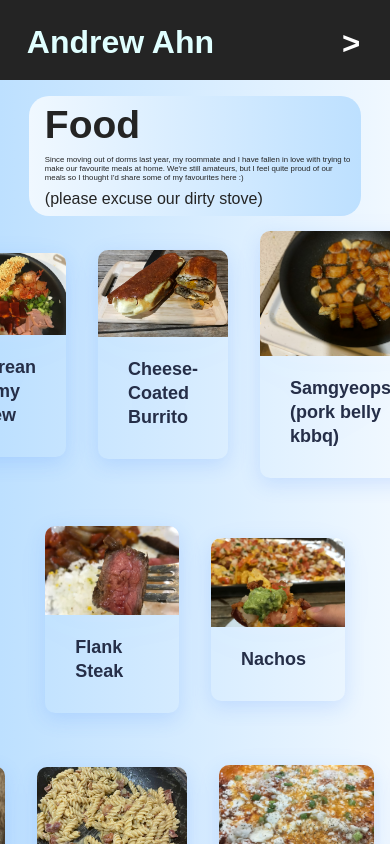
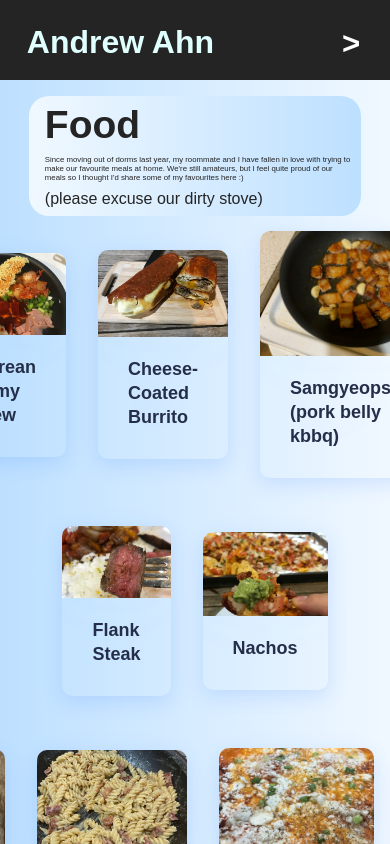
Before and after one commit to andrewahn-ubc/andrewahn-ubc.github.io, a React (Create React App) app: page /food in a window 390 px wide. Shown: the top 844 px of the page. Built offline with nearby package versions, Linux system fonts and the light colour scheme.

Commit message:
fix: implemented mobile-responsiveness for food

```diff
--- a/src/Components/NavBar.js
+++ b/src/Components/NavBar.js
@@ -10,6 +10,7 @@ function NavBar() {
   const { brightness, setBrightness } = useBrightnessContext()
 
   const handleClick = () => {
+    switchMenu()
     if (brightness == 'light') {
       setBrightness('dark')
     } else {
@@ -18,6 +19,7 @@ function NavBar() {
   }
 
   const switchMenu = () => {
+
     if (button) {
       setButton(false)
     } else {
@@ -42,19 +44,19 @@ function NavBar() {
 
               <ul className={button ? "nav-menu-active" : "nav-menu"}>
                 <li className="nav-item">
-                  <Link to='/' className={brightness == 'light' ? "nav-links" : "nav-links-dark"}>
+                  <Link to='/' className={brightness == 'light' ? "nav-links" : "nav-links-dark"} onClick={switchMenu}>
                     Home
                   </Link>
                 </li>
 
                 <li className="nav-item">
-                  <Link to='/resume' className={brightness == 'light' ? "nav-links" : "nav-links-dark"}>
+                  <Link to='/resume' className={brightness == 'light' ? "nav-links" : "nav-links-dark"} onClick={switchMenu}>
                     Resume
                   </Link>
                 </li>
 
                 <li className="nav-item">
-                  <Link to='/food' className={brightness == 'light' ? "nav-links" : "nav-links-dark"}>
+                  <Link to='/food' className={brightness == 'light' ? "nav-links" : "nav-links-dark"} onClick={switchMenu}>
                     Food
                   </Link>
                 </li>
--- a/src/Components/pages/Food.css
+++ b/src/Components/pages/Food.css
@@ -19,8 +19,8 @@
     flex-direction: row;
     justify-content: center;
     align-items: center;
-    margin: 2vw 4vw;
-    width: 85vw;
+    margin: 2vmin 4vmin;
+    width: 170vmin;
 }
 
 .foodIntro {
@@ -61,3 +61,33 @@
     font-size: 2vw;
     font-weight: 400;
 }
+
+@media screen and (max-width: 1900px){
+    .foodList {
+        width: 150vmin;
+    }
+}
+
+@media screen and (max-width: 1700px){
+    .foodList {
+        width: 130vmin;
+    }
+}
+
+@media screen and (max-width: 1500px){
+    .foodList {
+        width: 110vmin;
+    }
+}
+
+@media screen and (max-width: 1300px){
+    .foodList {
+        width: 90vmin;
+    }
+}
+
+@media screen and (max-width: 600px){
+    .foodList {
+        width: 70vmin;
+    }
+}
```
